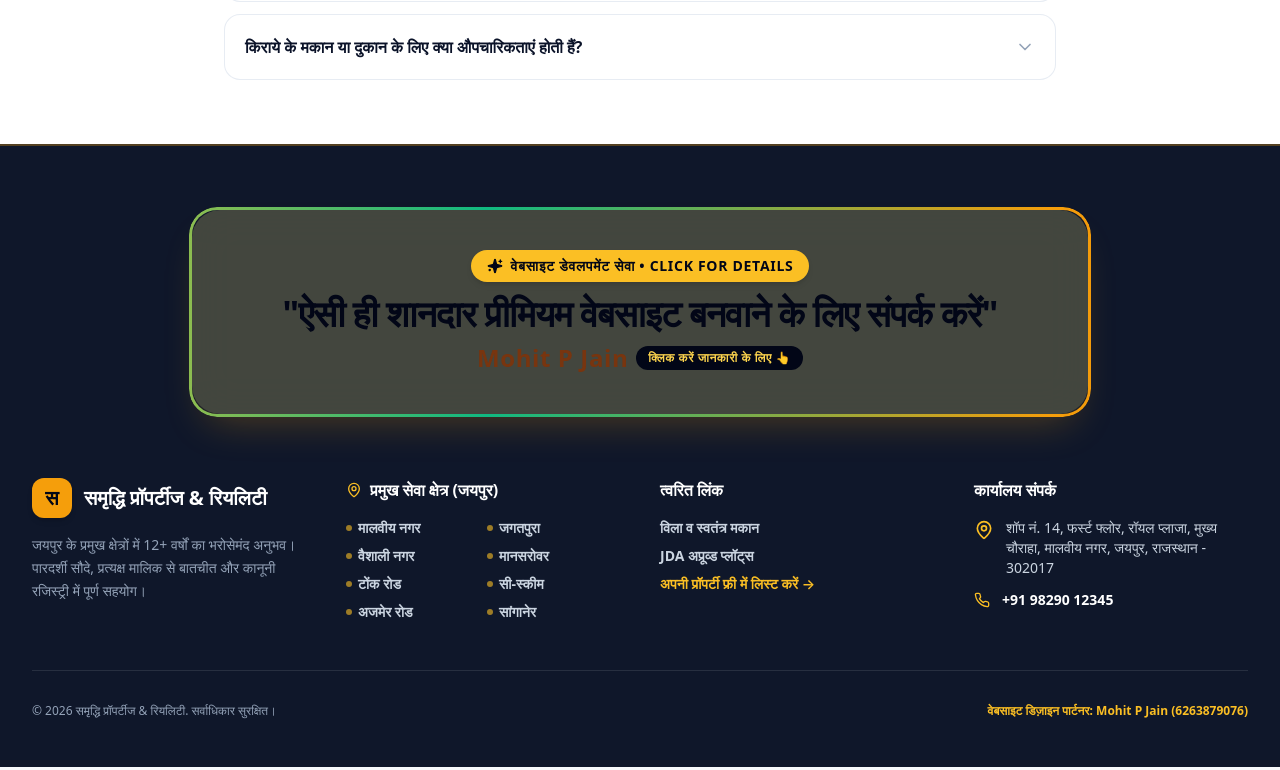
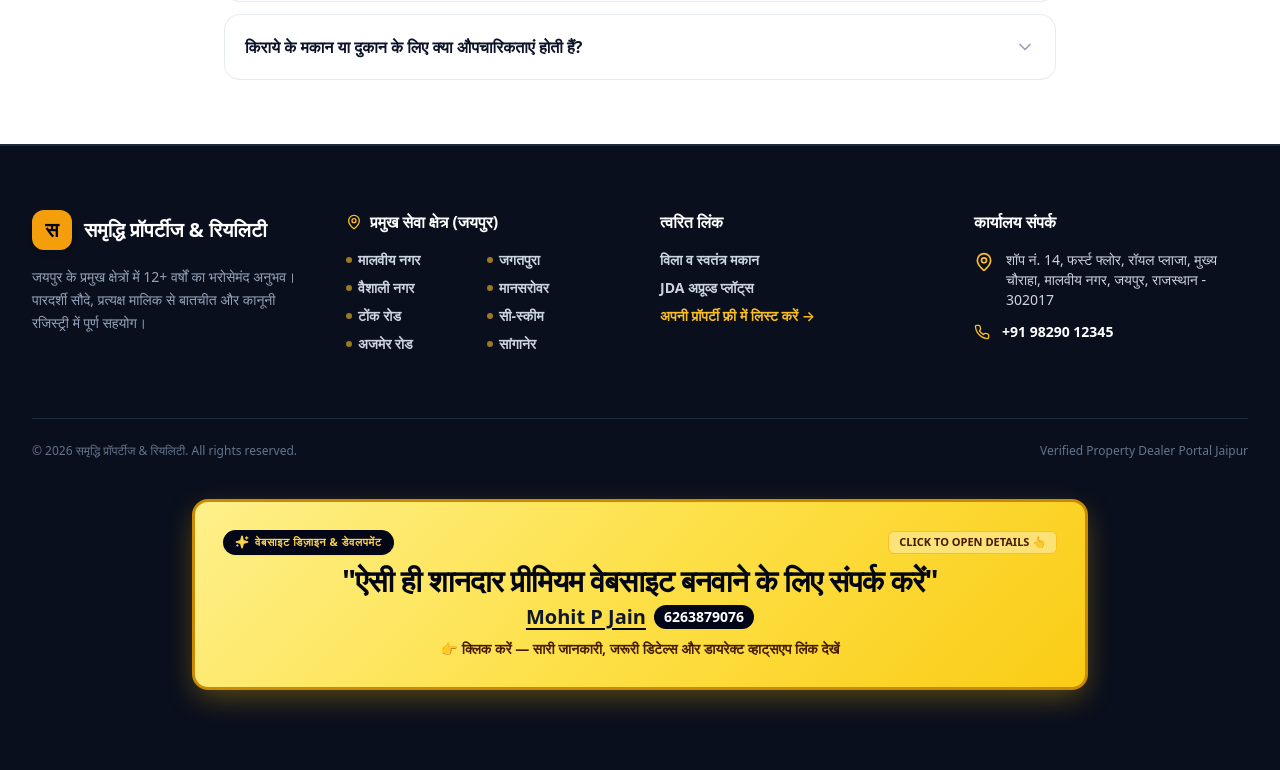
Before and after one commit to Mohit12836/samriddhi-property-broker, a Next.js app: page / in a window 1280 px wide. Shown: the part 5630-6400 px from the top of the page. Built offline with nearby package versions, Linux system fonts and the light colour scheme.

Commit message:
feat: position yellow box at absolute bottom with bold black text on vibrant yellow glass, and crisp black modal popup

```diff
--- a/src/components/Footer.tsx
+++ b/src/components/Footer.tsx
@@ -3,7 +3,7 @@
 import React, { useState } from "react";
 import Link from "next/link";
 import { agencyConfig } from "@/config/agency";
-import { MapPin, Phone, MessageCircle, ExternalLink, Sparkles, X, CheckCircle2, ArrowRight } from "lucide-react";
+import { MapPin, Phone, MessageCircle, ExternalLink, Sparkles, X, CheckCircle2, ArrowRight, Code2 } from "lucide-react";
 
 export default function Footer() {
   const [modalOpen, setModalOpen] = useState(false);
@@ -13,111 +13,11 @@ export default function Footer() {
   const mohitWhatsAppUrl = `https://wa.me/916263879076?text=${encodeURIComponent(mohitWhatsAppMessage)}`;
 
   return (
-    <footer className="bg-[#0F172A] text-slate-300 pt-16 pb-24 md:pb-12 border-t-2 border-amber-500/30">
+    <footer className="bg-[#0A0F1D] text-slate-300 pt-16 pb-12 border-t-2 border-slate-800">
       <div className="max-w-7xl mx-auto px-4 sm:px-6 lg:px-8">
 
-        {/* 🟡 1. YELLOW GLASS LOOK BOX WITH RUNNING LIGHT BORDER (CLICKABLE FOR POPUP) */}
-        <div
-          onClick={() => setModalOpen(true)}
-          className="yellow-glass-box mb-16 p-6 sm:p-10 max-w-4xl mx-auto text-center flex flex-col items-center justify-center cursor-pointer group"
-        >
-          <div className="inline-flex items-center gap-2 px-4 py-1.5 rounded-full bg-amber-400 text-slate-950 text-xs sm:text-sm font-black uppercase tracking-wider mb-3 shadow-md">
-            <Sparkles className="w-4 h-4 fill-slate-950" />
-            <span>वेबसाइट डेवलपमेंट सेवा • CLICK FOR DETAILS</span>
-          </div>
-
-          <h3 className="text-xl sm:text-3xl md:text-4xl font-black text-slate-950 tracking-tight leading-snug">
-            "ऐसी ही शानदार प्रीमियम वेबसाइट बनवाने के लिए संपर्क करें"
-          </h3>
-
-          <div className="mt-2 text-base sm:text-2xl font-black text-amber-900 tracking-wide flex items-center justify-center gap-2">
-            <span>Mohit P Jain</span>
-            <span className="text-xs bg-slate-950 text-amber-300 px-3 py-1 rounded-full font-bold">
-              क्लिक करें जानकारी के लिए 👆
-            </span>
-          </div>
-        </div>
-
-        {/* 🪟 2. POPUP MODAL (DARK/BLACK BACKGROUND + LIGHT HIGH-CONTRAST TEXT) */}
-        {modalOpen && (
-          <div className="fixed inset-0 z-50 flex items-center justify-center p-4 bg-black/80 backdrop-blur-md animate-in fade-in duration-200">
-            <div className="relative w-full max-w-2xl bg-[#090D1A] rounded-3xl border-2 border-amber-400/80 shadow-2xl p-6 sm:p-8 text-white overflow-hidden">
-
-              {/* Close Button */}
-              <button
-                onClick={() => setModalOpen(false)}
-                className="absolute top-4 right-4 p-2 rounded-full bg-white/10 hover:bg-white/20 text-white transition-colors"
-                aria-label="Close"
-              >
-                <X className="w-5 h-5 text-amber-400" />
-              </button>
-
-              {/* Popup Title */}
-              <div className="text-center pb-4 border-b border-white/10">
-                <span className="text-xs font-black text-amber-400 uppercase tracking-widest block mb-1">
-                  डेवलपर संपर्क & विवरण
-                </span>
-                <h4 className="text-xl sm:text-2xl font-black text-white">
-                  Mohit P Jain • 6263879076
-                </h4>
-                <p className="text-xs text-slate-300 mt-1 font-semibold">
-                  ऐसी ही 100% मोबाइल रिस्पॉन्सिव, फास्ट और प्रीमियम रियल एस्टेट वेबसाइट 24-48 घंटे में लाइव करवाएं।
-                </p>
-              </div>
-
-              {/* What Details are Required Box */}
-              <div className="my-5 p-4 sm:p-5 rounded-2xl bg-white/5 border border-white/10">
-                <span className="text-xs font-black text-amber-400 uppercase tracking-wider block mb-3">
-                  📝 वेबसाइट शुरू करने के लिए केवल यह सामान्य जानकारी भेजें:
-                </span>
-                <ul className="space-y-2.5 text-xs sm:text-sm font-bold text-slate-200">
-                  <li className="flex items-center gap-2.5">
-                    <CheckCircle2 className="w-4 h-4 text-emerald-400 shrink-0" />
-                    <span>1. आपकी एजेंसी / फर्म का नाम व लोगो</span>
-                  </li>
-                  <li className="flex items-center gap-2.5">
-                    <CheckCircle2 className="w-4 h-4 text-emerald-400 shrink-0" />
-                    <span>2. ओनर का नाम व व्हाट्सएप नंबर</span>
-                  </li>
-                  <li className="flex items-center gap-2.5">
-                    <CheckCircle2 className="w-4 h-4 text-emerald-400 shrink-0" />
-                    <span>3. शहर व प्रमुख सर्विस एरियाज (लोकेशन्स)</span>
-                  </li>
-                  <li className="flex items-center gap-2.5">
-                    <CheckCircle2 className="w-4 h-4 text-emerald-400 shrink-0" />
-                    <span>4. 4 से 6 प्रॉपर्टीज की तस्वीरें, साइज व कीमतें</span>
-                  </li>
-                </ul>
-              </div>
-
-              {/* Direct Click & WhatsApp Actions */}
-              <div className="flex flex-col sm:flex-row gap-3 pt-2">
-                <a
-                  href={mohitWhatsAppUrl}
-                  target="_blank"
-                  rel="noopener noreferrer"
-                  className="flex-1 py-3.5 px-4 rounded-xl bg-emerald-600 hover:bg-emerald-500 text-white font-black text-sm flex items-center justify-center gap-2 shadow-lg shadow-emerald-600/30 transition-all"
-                >
-                  <MessageCircle className="w-5 h-5 fill-white" />
-                  <span>क्लिक करें और व्हाट्सएप करें</span>
-                  <ArrowRight className="w-4 h-4" />
-                </a>
-
-                <a
-                  href="tel:6263879076"
-                  className="py-3.5 px-5 rounded-xl bg-amber-400 hover:bg-amber-300 text-slate-950 font-black text-sm flex items-center justify-center gap-2 shadow-md transition-all"
-                >
-                  <Phone className="w-4 h-4 text-slate-950" />
-                  <span>कॉल: 6263879076</span>
-                </a>
-              </div>
-
-            </div>
-          </div>
-        )}
-
-        {/* 🏢 Main Footer Agency Content */}
-        <div className="grid grid-cols-1 md:grid-cols-2 lg:grid-cols-4 gap-10">
+        {/* 🏢 1. MAIN AGENCY FOOTER DETAILS (OFFICE, SERVICES, CONTACTS) */}
+        <div className="grid grid-cols-1 md:grid-cols-2 lg:grid-cols-4 gap-10 pb-16 border-b border-slate-800">
           {/* Col 1 */}
           <div className="space-y-4">
             <div className="flex items-center gap-3">
@@ -128,7 +28,7 @@ export default function Footer() {
                 {agencyConfig.name}
               </span>
             </div>
-            <p className="text-sm text-slate-400 leading-relaxed">
+            <p className="text-sm text-slate-400 leading-relaxed font-medium">
               {agencyConfig.city} के प्रमुख क्षेत्रों में 12+ वर्षों का भरोसेमंद अनुभव। पारदर्शी सौदे, प्रत्यक्ष मालिक से बातचीत और कानूनी रजिस्ट्री में पूर्ण सहयोग।
             </p>
           </div>
@@ -192,13 +92,134 @@ export default function Footer() {
           </div>
         </div>
 
-        {/* Bottom Bar */}
-        <div className="mt-12 pt-8 border-t border-white/10 text-xs text-slate-400 flex flex-col md:flex-row justify-between items-center gap-4 text-center md:text-left">
-          <p>© {new Date().getFullYear()} {agencyConfig.name}. सर्वाधिकार सुरक्षित।</p>
-          <div className="flex items-center gap-4 text-xs font-bold text-amber-400">
-            <span>वेबसाइट डिज़ाइन पार्टनर: Mohit P Jain (6263879076)</span>
+        {/* 🏢 2. NORMAL COPYRIGHT BAR */}
+        <div className="py-6 flex flex-col md:flex-row justify-between items-center gap-3 text-xs text-slate-500">
+          <p>© {new Date().getFullYear()} {agencyConfig.name}. All rights reserved.</p>
+          <p>Verified Property Dealer Portal Jaipur</p>
+        </div>
+
+        {/* 🟡 3. SABSE NICHE: THE HIGH-CONTRAST PROFESSIONAL YELLOW GLASS BOX (ABSOLUTE BOTTOM) */}
+        <div className="pt-4 pb-8">
+          <div
+            onClick={() => setModalOpen(true)}
+            className="w-full max-w-4xl mx-auto rounded-2xl p-5 sm:p-7 transition-all duration-300 cursor-pointer shadow-xl relative overflow-hidden"
+            style={{
+              background: "linear-gradient(135deg, #FEF08A 0%, #FDE047 50%, #FACC15 100%)",
+              border: "3px solid #CA8A04",
+              boxShadow: "0 10px 30px -5px rgba(234, 179, 8, 0.4)"
+            }}
+          >
+            {/* Top Micro Tag */}
+            <div className="flex items-center justify-between mb-2">
+              <span className="px-3 py-1 rounded-full bg-slate-950 text-amber-300 text-[11px] font-black uppercase tracking-wider flex items-center gap-1.5 shadow-sm">
+                <Sparkles className="w-3.5 h-3.5 fill-amber-300" />
+                <span>वेबसाइट डिज़ाइन & डेवलपमेंट</span>
+              </span>
+              <span className="text-[11px] font-black text-amber-950 bg-amber-200/80 px-2.5 py-0.5 rounded-md border border-amber-400">
+                CLICK TO OPEN DETAILS 👆
+              </span>
+            </div>
+
+            {/* Main Text: 100% Solid Dark Black/Navy for Crystal Clear Contrast on Yellow */}
+            <div className="text-center my-2">
+              <h3 className="text-lg sm:text-2xl md:text-3xl font-black text-slate-950 tracking-tight leading-snug">
+                "ऐसी ही शानदार प्रीमियम वेबसाइट बनवाने के लिए संपर्क करें"
+              </h3>
+              <div className="mt-1 flex items-center justify-center gap-2">
+                <span className="text-base sm:text-xl font-black text-slate-900 underline decoration-slate-950 underline-offset-4">
+                  Mohit P Jain
+                </span>
+                <span className="text-xs sm:text-sm font-black bg-slate-950 text-white px-2.5 py-0.5 rounded-full">
+                  6263879076
+                </span>
+              </div>
+            </div>
+
+            {/* Helper Text */}
+            <p className="text-center text-xs sm:text-sm font-extrabold text-amber-950 mt-2">
+              👉 क्लिक करें — सारी जानकारी, जरूरी डिटेल्स और डायरेक्ट व्हाट्सएप लिंक देखें
+            </p>
           </div>
         </div>
+
+        {/* 🪟 4. MODAL POPUP: PURE BLACK BACKGROUND + PURE WHITE/GOLD TEXT (ZERO BLURRY MUD) */}
+        {modalOpen && (
+          <div className="fixed inset-0 z-50 flex items-center justify-center p-4 bg-black/85 backdrop-blur-md animate-in fade-in duration-200">
+            <div className="relative w-full max-w-xl bg-[#090D1A] rounded-3xl border-2 border-amber-400 shadow-2xl p-6 sm:p-8 text-white">
+
+              {/* Close Button */}
+              <button
+                onClick={() => setModalOpen(false)}
+                className="absolute top-4 right-4 p-2 rounded-full bg-slate-800 hover:bg-slate-700 text-white transition-colors"
+                aria-label="Close"
+              >
+                <X className="w-5 h-5 text-amber-400" />
+              </button>
+
+              {/* Title */}
+              <div className="text-center pb-4 border-b border-slate-800">
+                <span className="text-xs font-black text-amber-400 uppercase tracking-widest block mb-1">
+                  वेबसाइट डेवलपर विवरण
+                </span>
+                <h4 className="text-2xl sm:text-3xl font-black text-white">
+                  Mohit P Jain
+                </h4>
+                <div className="inline-block mt-1 px-3 py-1 rounded-full bg-amber-400/20 text-amber-300 font-bold text-xs border border-amber-400/30">
+                  फ़ोन / व्हाट्सएप: 6263879076
+                </div>
+              </div>
+
+              {/* Required Details List with 100% Crisp Contrast */}
+              <div className="my-5 p-4 rounded-2xl bg-slate-900/90 border border-slate-700">
+                <span className="text-xs font-black text-amber-300 uppercase tracking-wider block mb-3">
+                  📋 वेबसाइट बनाने के लिए केवल ये जानकारी भेजें:
+                </span>
+                <ul className="space-y-2.5 text-xs sm:text-sm font-bold text-slate-100">
+                  <li className="flex items-center gap-2.5">
+                    <CheckCircle2 className="w-4 h-4 text-emerald-400 shrink-0" />
+                    <span>1. आपकी एजेंसी / फर्म का नाम व लोगो</span>
+                  </li>
+                  <li className="flex items-center gap-2.5">
+                    <CheckCircle2 className="w-4 h-4 text-emerald-400 shrink-0" />
+                    <span>2. ओनर का नाम व व्हाट्सएप नंबर</span>
+                  </li>
+                  <li className="flex items-center gap-2.5">
+                    <CheckCircle2 className="w-4 h-4 text-emerald-400 shrink-0" />
+                    <span>3. शहर व प्रमुख सर्विस एरियाज (Locality)</span>
+                  </li>
+                  <li className="flex items-center gap-2.5">
+                    <CheckCircle2 className="w-4 h-4 text-emerald-400 shrink-0" />
+                    <span>4. 4 से 6 प्रॉपर्टीज की तस्वीरें, साइज व कीमतें</span>
+                  </li>
+                </ul>
+              </div>
+
+              {/* Action Buttons */}
+              <div className="flex flex-col sm:flex-row gap-3 pt-2">
+                <a
+                  href={mohitWhatsAppUrl}
+                  target="_blank"
+                  rel="noopener noreferrer"
+                  className="flex-1 py-3.5 px-4 rounded-xl bg-emerald-600 hover:bg-emerald-500 text-white font-black text-sm flex items-center justify-center gap-2 shadow-lg shadow-emerald-600/30 transition-all"
+                >
+                  <MessageCircle className="w-5 h-5 fill-white" />
+                  <span>क्लिक करें और व्हाट्सएप करें</span>
+                  <ArrowRight className="w-4 h-4" />
+                </a>
+
+                <a
+                  href="tel:6263879076"
+                  className="py-3.5 px-5 rounded-xl bg-amber-400 hover:bg-amber-300 text-slate-950 font-black text-sm flex items-center justify-center gap-2 shadow-md transition-all"
+                >
+                  <Phone className="w-4 h-4 text-slate-950" />
+                  <span>कॉल करें</span>
+                </a>
+              </div>
+
+            </div>
+          </div>
+        )}
+
       </div>
     </footer>
   );
```
